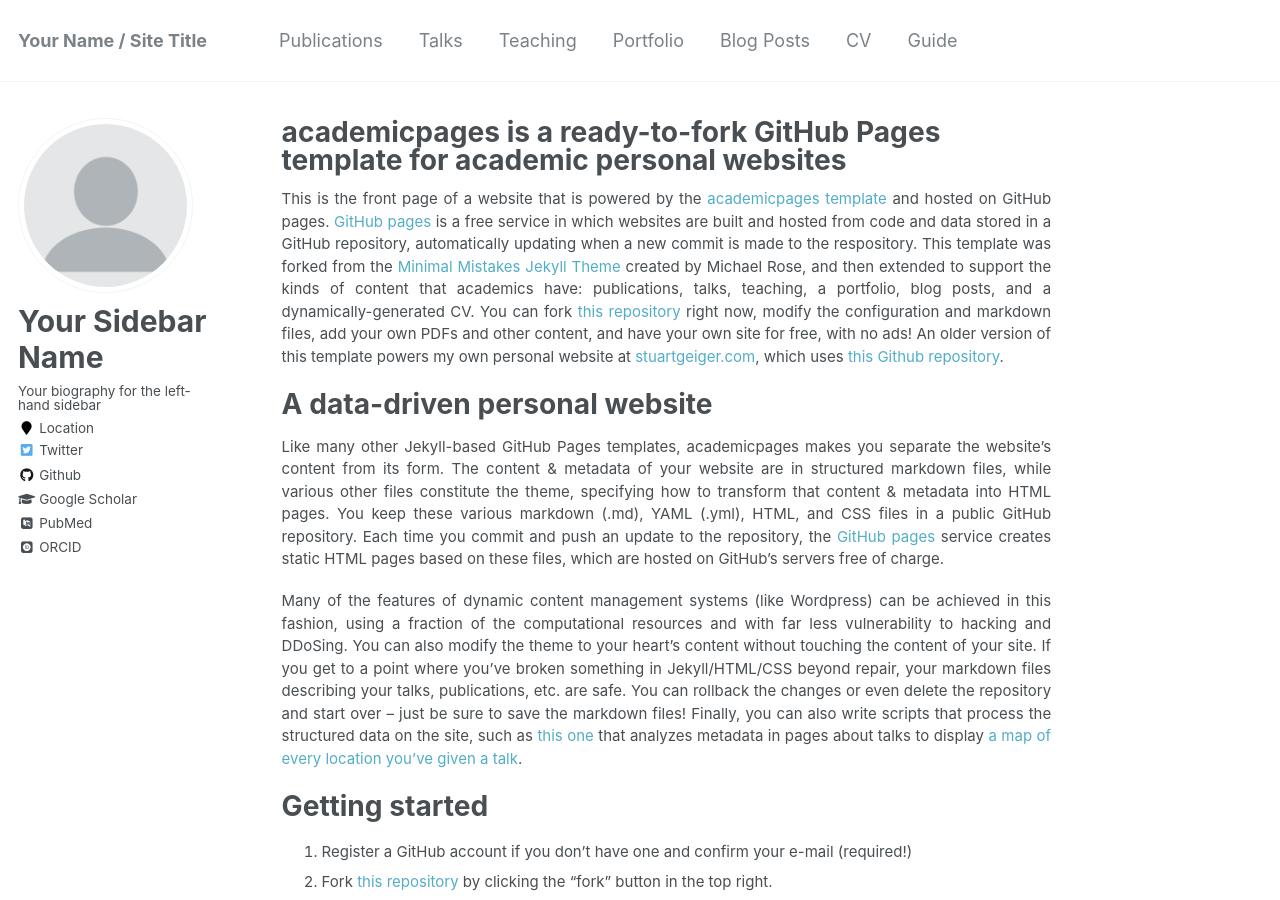
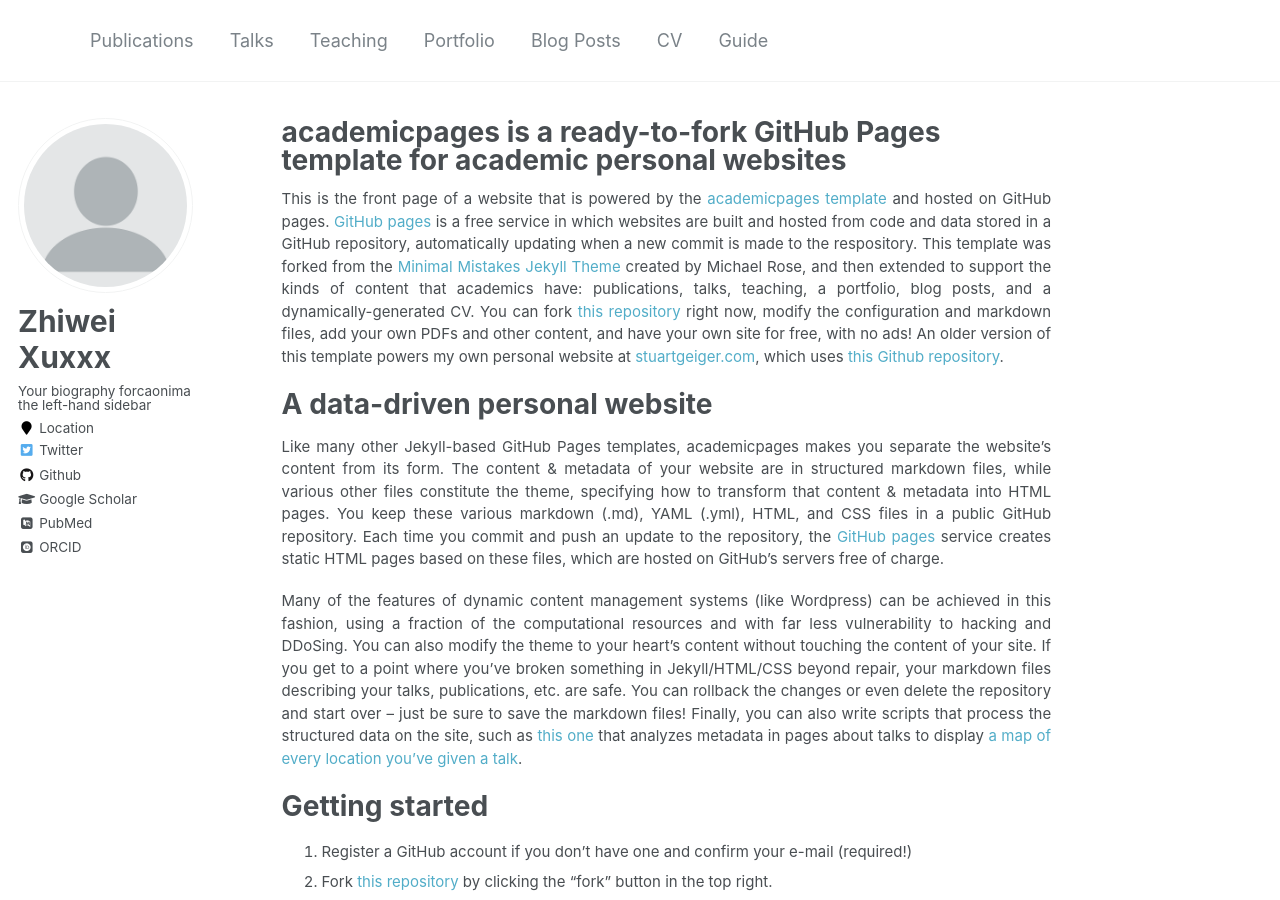
Before and after one commit to zwxu064/zwxu064.github.io, a Jekyll site: the page built from _pages/about.md, in a window 1280 px wide and 900 px high. Built offline with Jekyll 4.4.1, drawn with Linux system fonts in a browser that asks for light colours; some web fonts are replaced.

```diff
--- a/_config.yml
+++ b/_config.yml
@@ -7,13 +7,13 @@
 
 # Site Settings
 locale                   : "en-US"
-title                    : "Your Name / Site Title"
+title                    : ""
 title_separator          : "-"
 name                     : &name "Your Name"
 description              : &description "personal description"
-url                      : https://academicpages.github.io # the base hostname & protocol for your site e.g. "https://mmistakes.github.io"
+url                      : https://zwxu064.github.io # the base hostname & protocol for your site e.g. "https://mmistakes.github.io"
 baseurl                  : "" # the subpath of your site, e.g. "/blog"
-repository               : "academicpages/academicpages.github.io"
+repository               : "zwxu064/zwxu064.github.io"
 teaser                   :  # filename of teaser fallback teaser image placed in /images/, .e.g. "500x300.png"
 breadcrumbs              : false # true, false (default)
 words_per_minute         : 160
@@ -80,9 +80,9 @@ analytics:
 
 # Site Author
 author:
-  name             : "Your Sidebar Name"
+  name             : "Zhiwei Xuxxx"
   avatar           : "profile.png"
-  bio              : "Your biography for the left-hand sidebar"
+  bio              : "Your biography forcaonima the left-hand sidebar"
   location         : "Location"
   employer         :
   pubmed           : "https://www.ncbi.nlm.nih.gov/pubmed/?term=john+snow"
```
Also changed, not shown: cartoon.html (+7 -7 lines), fishes.html (+7 -7 lines), index.html (renamed from main.html).
